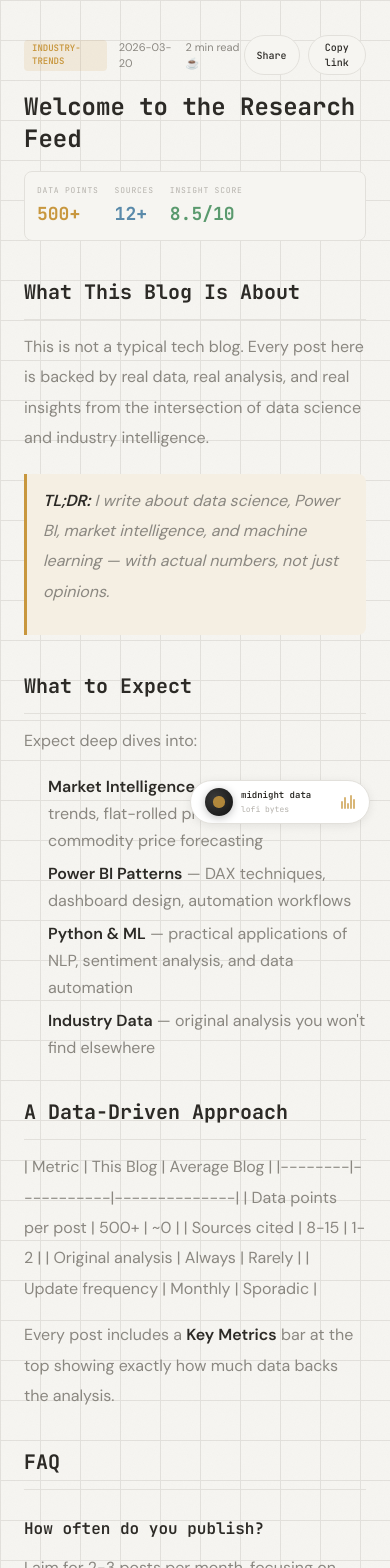
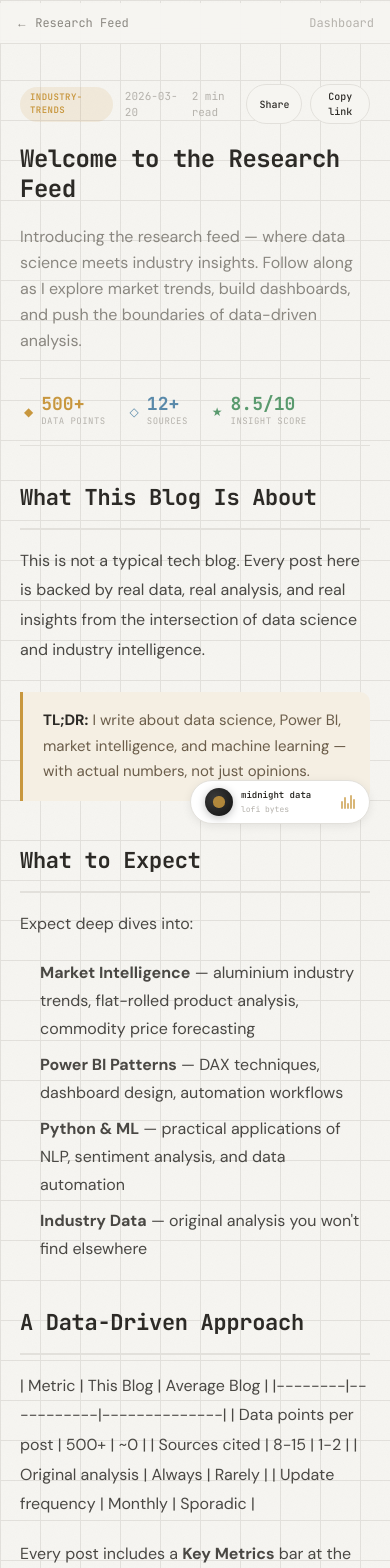
Before and after one commit to AdityaDutta02/sulagna-portfolio, a Next.js app: page /blog/hello-world in a window 390 px wide. Shown: the top 1568 px of the page. Built offline with nearby package versions, Linux system fonts and the light colour scheme.

Commit message:
fix: redesign blog article layout with editorial typography and proper visual hierarchy

```diff
--- a/app/blog/[slug]/page.tsx
+++ b/app/blog/[slug]/page.tsx
@@ -35,18 +35,12 @@ export default async function BlogPost({ params }: { params: Promise<{ slug: str
   const allPosts = getAllPosts();
   const related = allPosts.filter(p => p.slug !== post.slug).slice(0, 3);
 
-  // Static JSON-LD — all values sourced from MDX frontmatter, not user runtime input
   const postJsonLd = {
     '@context': 'https://schema.org',
     '@type': 'BlogPosting',
     headline: post.title,
     description: post.excerpt,
-    author: {
-      '@type': 'Person',
-      name: 'Sulagna Dey',
-      jobTitle: 'Data Analyst',
-      url: 'https://sulagna.dev',
-    },
+    author: { '@type': 'Person', name: 'Sulagna Dey', jobTitle: 'Data Analyst', url: 'https://sulagna.dev' },
     datePublished: post.date,
     dateModified: post.updated ?? post.date,
     image: `https://sulagna.dev/blog/og/${post.slug}`,
@@ -55,34 +49,91 @@ export default async function BlogPost({ params }: { params: Promise<{ slug: str
 
   return (
     <PostLayout>
-      {/* Static JSON-LD structured data — MDX frontmatter values, not user input */}
       <script
         type="application/ld+json"
         dangerouslySetInnerHTML={{ __html: JSON.stringify(postJsonLd) }}
       />
-      <div className="flex items-center justify-between mb-4">
-        <div className="flex items-center gap-3">
-          <span className="px-2 py-0.5 rounded text-[9px] font-semibold uppercase" style={{ fontFamily: 'var(--font-mono)', background: 'var(--amber-glow)', color: 'var(--amber)' }}>{post.topic}</span>
-          <span className="text-[11px]" style={{ color: 'var(--text-muted)' }}>{post.date}</span>
-          <span className="text-[11px]" style={{ color: 'var(--text-muted)' }}>{post.readingTime} min read ☕</span>
+
+      {/* ── Article header ── */}
+      <header className="mb-8">
+        {/* Meta row: topic + date + reading time + share */}
+        <div className="flex items-center justify-between mb-5">
+          <div className="flex items-center gap-3">
+            <span
+              className="px-2.5 py-1 rounded-full text-[9px] font-semibold uppercase tracking-wider"
+              style={{ fontFamily: 'var(--font-mono)', background: 'var(--amber-glow)', color: 'var(--amber)' }}
+            >
+              {post.topic}
+            </span>
+            <span className="text-[11px]" style={{ fontFamily: 'var(--font-mono)', color: 'var(--text-dim)' }}>
+              {post.date}
+            </span>
+            <span className="text-[11px]" style={{ fontFamily: 'var(--font-mono)', color: 'var(--text-dim)' }}>
+              {post.readingTime} min read
+            </span>
+          </div>
+          <ShareButtons title={post.title} />
         </div>
-        <ShareButtons title={post.title} />
-      </div>
-      <h1 className="text-2xl md:text-3xl font-bold mb-4" style={{ fontFamily: 'var(--font-mono)', color: 'var(--text)' }}>{post.title}</h1>
-      <KeyMetrics dataPoints={post.dataPoints} sources={post.sources} insightScore={post.insightScore} />
-      <article className="prose-custom mt-6" style={{ fontSize: '16px', color: 'var(--text)', lineHeight: 1.9 }}>
+
+        {/* Title */}
+        <h1
+          className="text-2xl sm:text-3xl md:text-[36px] font-bold leading-tight mb-5"
+          style={{ fontFamily: 'var(--font-mono)', color: 'var(--text)', letterSpacing: '-0.5px' }}
+        >
+          {post.title}
+        </h1>
+
+        {/* Excerpt as lede */}
+        <p
+          className="text-base leading-relaxed mb-6"
+          style={{ color: 'var(--text-muted)', maxWidth: '580px' }}
+        >
+          {post.excerpt}
+        </p>
+
+        {/* Key metrics bar */}
+        <KeyMetrics dataPoints={post.dataPoints} sources={post.sources} insightScore={post.insightScore} />
+      </header>
+
+      {/* ── Article body ── */}
+      <article className="prose-custom">
         <MDXRemote source={post.content} components={mdxComponents} />
       </article>
-      <div className="flex flex-wrap gap-1.5 mt-6 mb-4">
+
+      {/* ── Tags ── */}
+      <div className="flex flex-wrap gap-1.5 mt-10 pt-6" style={{ borderTop: '1px solid var(--border)' }}>
         {post.tags.map(tag => (
-          <span key={tag} className="px-2.5 py-1 rounded-full text-[9px]" style={{ fontFamily: 'var(--font-mono)', background: 'var(--bg-subtle)', border: '1px solid var(--border)', color: 'var(--text-muted)' }}>{tag}</span>
+          <span
+            key={tag}
+            className="px-3 py-1 rounded-full text-[10px] font-medium"
+            style={{
+              fontFamily: 'var(--font-mono)',
+              background: 'var(--bg-subtle)',
+              border: '1px solid var(--border)',
+              color: 'var(--text-muted)',
+            }}
+          >
+            #{tag}
+          </span>
         ))}
       </div>
+
+      {/* ── Author ── */}
       <AuthorCard />
+
+      {/* ── Related posts ── */}
       {related.length > 0 && (
-        <div className="mt-10">
-          <div className="border-t mb-6" style={{ borderColor: 'var(--border)' }} />
-          <div className="text-[10px] font-semibold uppercase tracking-widest mb-4" style={{ fontFamily: 'var(--font-mono)', color: 'var(--text-muted)' }}>Related Posts</div>
+        <div className="mt-14">
+          <div
+            className="text-xs font-semibold uppercase tracking-widest mb-5 pb-3"
+            style={{
+              fontFamily: 'var(--font-mono)',
+              color: 'var(--text-dim)',
+              borderBottom: '1px solid var(--border)',
+            }}
+          >
+            More from the Research Feed
+          </div>
           <div className="grid grid-cols-1 md:grid-cols-3 gap-4">
             {related.map(p => <PostCard key={p.slug} post={p} />)}
           </div>
--- a/app/globals.css
+++ b/app/globals.css
@@ -181,109 +181,153 @@ body > * {
 }
 
 /* ── Blog article typography ────────────────────────────────────── */
+.prose-custom {
+  font-size: 16px;
+  line-height: 1.85;
+  color: var(--text);
+}
+.prose-custom > *:first-child { margin-top: 0; }
+
 .prose-custom h2 {
   font-family: var(--font-mono);
-  font-size: 20px;
+  font-size: 22px;
   font-weight: 700;
   color: var(--text);
-  margin-top: 2rem;
-  margin-bottom: 0.75rem;
-  padding-bottom: 0.5rem;
-  border-bottom: 1px solid var(--border);
+  margin-top: 2.5rem;
+  margin-bottom: 1rem;
+  padding-bottom: 0.6rem;
+  border-bottom: 2px solid var(--border);
+  letter-spacing: -0.3px;
 }
 .prose-custom h3 {
   font-family: var(--font-mono);
-  font-size: 16px;
+  font-size: 17px;
   font-weight: 600;
   color: var(--text);
-  margin-top: 1.5rem;
-  margin-bottom: 0.5rem;
+  margin-top: 2rem;
+  margin-bottom: 0.6rem;
 }
 .prose-custom p {
-  margin-bottom: 1rem;
-  color: var(--text-muted);
+  margin-bottom: 1.25rem;
+  color: var(--text);
+  opacity: 0.85;
 }
 .prose-custom ul, .prose-custom ol {
-  margin-bottom: 1rem;
-  padding-left: 1.5rem;
-  color: var(--text-muted);
+  margin-bottom: 1.25rem;
+  padding-left: 1.25rem;
 }
 .prose-custom li {
-  margin-bottom: 0.35rem;
-  line-height: 1.7;
+  margin-bottom: 0.5rem;
+  line-height: 1.75;
+  color: var(--text);
+  opacity: 0.85;
+}
+.prose-custom li::marker {
+  color: var(--amber);
 }
 .prose-custom strong {
   color: var(--text);
-  font-weight: 600;
+  font-weight: 700;
+  opacity: 1;
+}
+.prose-custom em {
+  color: var(--text-muted);
+  font-style: italic;
 }
 .prose-custom blockquote {
   border-left: 3px solid var(--amber);
-  padding: 0.75rem 1rem;
-  margin: 1.25rem 0;
+  padding: 1rem 1.25rem;
+  margin: 1.75rem 0;
   background: var(--cream);
-  border-radius: 0 8px 8px 0;
-  font-style: italic;
+  border-radius: 0 10px 10px 0;
+  font-style: normal;
   color: var(--warm-brown);
+  font-size: 15px;
+  line-height: 1.7;
+}
+.prose-custom blockquote p {
+  margin-bottom: 0;
+  color: var(--warm-brown);
+  opacity: 1;
 }
 .prose-custom code {
   font-family: var(--font-mono);
-  font-size: 0.875em;
+  font-size: 0.85em;
   background: var(--bg-subtle);
-  padding: 0.15em 0.4em;
-  border-radius: 4px;
+  padding: 0.2em 0.45em;
+  border-radius: 5px;
   color: var(--coral);
+  border: 1px solid var(--border);
 }
 .prose-custom pre {
-  background: var(--bg-subtle);
-  border: 1px solid var(--border);
-  border-radius: 8px;
-  padding: 1rem;
+  background: #2c2a26;
+  border: 1px solid rgba(255,255,255,0.06);
+  border-radius: 10px;
+  padding: 1.25rem;
   overflow-x: auto;
-  margin: 1.25rem 0;
+  margin: 1.75rem 0;
+  color: #e8dcc8;
 }
 .prose-custom pre code {
   background: none;
   padding: 0;
-  color: var(--text);
+  border: none;
+  color: inherit;
+  font-size: 13px;
+  line-height: 1.65;
 }
 .prose-custom table {
   width: 100%;
-  border-collapse: collapse;
-  margin: 1.25rem 0;
+  border-collapse: separate;
+  border-spacing: 0;
+  margin: 1.75rem 0;
   font-size: 13px;
+  border-radius: 10px;
+  overflow: hidden;
+  border: 1px solid var(--border);
 }
 .prose-custom th {
   text-align: left;
-  padding: 8px 12px;
+  padding: 10px 14px;
   font-family: var(--font-mono);
   font-size: 10px;
-  font-weight: 600;
+  font-weight: 700;
   text-transform: uppercase;
-  letter-spacing: 1px;
+  letter-spacing: 1.2px;
   color: var(--text-dim);
+  background: var(--bg-subtle);
   border-bottom: 2px solid var(--border);
-  background: var(--bg);
 }
 .prose-custom td {
-  padding: 8px 12px;
+  padding: 10px 14px;
   border-bottom: 1px solid var(--border);
   color: var(--text);
+}
+.prose-custom tr:last-child td {
+  border-bottom: none;
 }
 .prose-custom tr:hover td {
   background: var(--amber-glow);
 }
 .prose-custom hr {
   border: none;
-  border-top: 1px solid var(--border);
-  margin: 2rem 0;
+  height: 1px;
+  background: var(--border);
+  margin: 2.5rem 0;
 }
 .prose-custom a {
   color: var(--amber);
   text-decoration: none;
-  font-weight: 500;
+  font-weight: 600;
+  transition: color 0.2s;
 }
 .prose-custom a:hover {
+  color: var(--warm-brown);
   text-decoration: underline;
+}
+.prose-custom img {
+  border-radius: 10px;
+  margin: 1.5rem 0;
 }
 
 /* ── Mobile: hide grid overlay on small screens ──────────────────── */
--- a/components/blog/author-card.tsx
+++ b/components/blog/author-card.tsx
@@ -1,17 +1,49 @@
 import Link from 'next/link';
 import { PixelAvatar } from '@/components/dashboard/pixel-avatar';
+
 export function AuthorCard() {
   return (
-    <div className="flex items-center gap-4 p-4 rounded-xl mt-8" style={{ background: 'var(--bg-card)', border: '1px solid var(--border)' }}>
-      <div className="w-12 h-12 rounded-md flex items-center justify-center" style={{ border: '2px solid var(--amber)', background: 'var(--cream)' }}>
-        <PixelAvatar size={32} />
+    <div
+      className="flex items-center gap-4 p-5 rounded-xl mt-10"
+      style={{
+        background: 'var(--cream)',
+        border: '1px solid var(--amber-light)',
+      }}
+    >
+      <div
+        className="w-14 h-14 rounded-lg flex items-center justify-center shrink-0"
+        style={{
+          border: '2px solid var(--amber)',
+          background: 'var(--bg-card)',
+          boxShadow: '0 0 0 3px var(--amber-glow)',
+        }}
+      >
+        <PixelAvatar size={36} />
       </div>
-      <div className="flex-1">
-        <div className="font-semibold text-sm" style={{ fontFamily: 'var(--font-mono)' }}>Sulagna Dey</div>
-        <div className="text-xs" style={{ color: 'var(--text-muted)' }}>Data Analyst @ AlCircle | PL-300 Certified</div>
-        <div className="flex gap-3 mt-1">
-          <Link href="https://linkedin.com/in/sulagna-dey" target="_blank" rel="noopener" className="text-[10px] no-underline" style={{ fontFamily: 'var(--font-mono)', color: 'var(--amber)' }}>LinkedIn</Link>
-          <Link href="/blog" className="text-[10px] no-underline" style={{ fontFamily: 'var(--font-mono)', color: 'var(--amber)' }}>All Posts</Link>
+      <div className="flex-1 min-w-0">
+        <div className="font-bold text-sm" style={{ fontFamily: 'var(--font-mono)', color: 'var(--text)' }}>
+          Sulagna Dey
+        </div>
+        <div className="text-xs mt-0.5" style={{ color: 'var(--warm-brown)' }}>
+          Data Analyst & Power BI Specialist at AlCircle. Gold Medalist. PL-300 Certified. Writing about data science, market intelligence, and the craft of turning numbers into decisions.
+        </div>
+        <div className="flex gap-4 mt-2">
+          <Link
+            href="https://linkedin.com/in/sulagna-dey"
+            target="_blank"
+            rel="noopener"
+            className="text-[10px] font-semibold no-underline hover:underline"
+            style={{ fontFamily: 'var(--font-mono)', color: 'var(--amber)' }}
+          >
+            LinkedIn &rarr;
+          </Link>
+          <Link
+            href="/blog"
+            className="text-[10px] font-semibold no-underline hover:underline"
+            style={{ fontFamily: 'var(--font-mono)', color: 'var(--amber)' }}
+          >
+            All Posts &rarr;
+          </Link>
         </div>
       </div>
     </div>
--- a/components/blog/key-metrics.tsx
+++ b/components/blog/key-metrics.tsx
@@ -1,18 +1,37 @@
 interface KeyMetricsProps { dataPoints?: number; sources?: number; insightScore?: number; }
-const items = [
-  { key: 'dataPoints', label: 'DATA POINTS', colour: 'var(--amber)' },
-  { key: 'sources', label: 'SOURCES', colour: 'var(--blue)' },
-  { key: 'insightScore', label: 'INSIGHT SCORE', colour: 'var(--green)' },
-] as const;
+
+const metrics = [
+  { key: 'dataPoints' as const, label: 'Data Points', icon: '◆', colour: 'var(--amber)' },
+  { key: 'sources' as const, label: 'Sources', icon: '◇', colour: 'var(--blue)' },
+  { key: 'insightScore' as const, label: 'Insight Score', icon: '★', colour: 'var(--green)' },
+];
+
 export function KeyMetrics(props: KeyMetricsProps) {
-  const visible = items.filter(i => props[i.key] != null);
+  const visible = metrics.filter(m => props[m.key] != null);
   if (visible.length === 0) return null;
+
   return (
-    <div className="flex gap-4 p-3 rounded-lg mb-6" style={{ background: 'var(--bg)', border: '1px solid var(--border)' }}>
-      {visible.map(({ key, label, colour }) => (
-        <div key={key}>
-          <div className="text-[8px] uppercase tracking-widest mb-1" style={{ fontFamily: 'var(--font-mono)', color: 'var(--text-dim)' }}>{label}</div>
-          <div className="text-lg font-bold" style={{ fontFamily: 'var(--font-mono)', color: colour }}>{key === 'insightScore' ? `${props[key]}/10` : `${props[key]}+`}</div>
+    <div
+      className="flex items-center gap-6 py-4 px-1 mb-8"
+      style={{ borderTop: '1px solid var(--border)', borderBottom: '1px solid var(--border)' }}
+    >
+      {visible.map(({ key, label, icon, colour }) => (
+        <div key={key} className="flex items-center gap-2">
+          <span className="text-xs" style={{ color: colour }}>{icon}</span>
+          <div>
+            <div
+              className="text-lg font-bold leading-none"
+              style={{ fontFamily: 'var(--font-mono)', color: colour }}
+            >
+              {key === 'insightScore' ? `${props[key]}/10` : `${props[key]}+`}
+            </div>
+            <div
+              className="text-[9px] uppercase tracking-wider mt-0.5"
+              style={{ fontFamily: 'var(--font-mono)', color: 'var(--text-dim)' }}
+            >
+              {label}
+            </div>
+          </div>
         </div>
       ))}
     </div>
--- a/components/blog/post-layout.tsx
+++ b/components/blog/post-layout.tsx
@@ -1,10 +1,41 @@
+import Link from 'next/link';
 import { ReadingBar } from './reading-bar';
+
 interface PostLayoutProps { children: React.ReactNode; }
+
 export function PostLayout({ children }: PostLayoutProps) {
   return (
     <>
       <ReadingBar />
-      <div className="max-w-[720px] mx-auto px-6 py-8">{children}</div>
+      {/* Sticky nav bar */}
+      <nav
+        className="sticky top-0 z-10 px-4 sm:px-8 py-3 flex items-center justify-between"
+        style={{
+          background: 'rgba(246,245,241,0.85)',
+          backdropFilter: 'blur(12px)',
+          borderBottom: '1px solid var(--border)',
+        }}
+      >
+        <Link
+          href="/blog"
+          className="text-xs no-underline transition-colors hover:text-[var(--amber)]"
+          style={{ fontFamily: 'var(--font-mono)', color: 'var(--text-muted)' }}
+        >
+          &larr; Research Feed
+        </Link>
+        <Link
+          href="/"
+          className="text-xs no-underline transition-colors hover:text-[var(--amber)]"
+          style={{ fontFamily: 'var(--font-mono)', color: 'var(--text-dim)' }}
+        >
+          Dashboard
+        </Link>
+      </nav>
+
+      {/* Article container */}
+      <div className="max-w-[680px] mx-auto px-5 sm:px-6 pt-10 pb-16">
+        {children}
+      </div>
     </>
   );
 }
```
